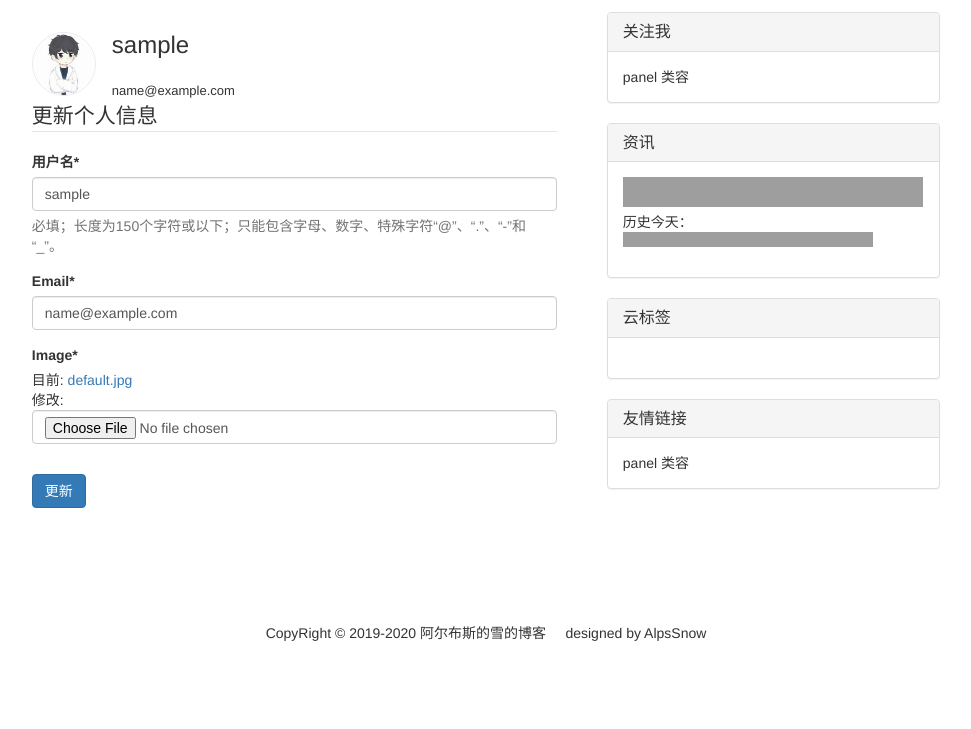
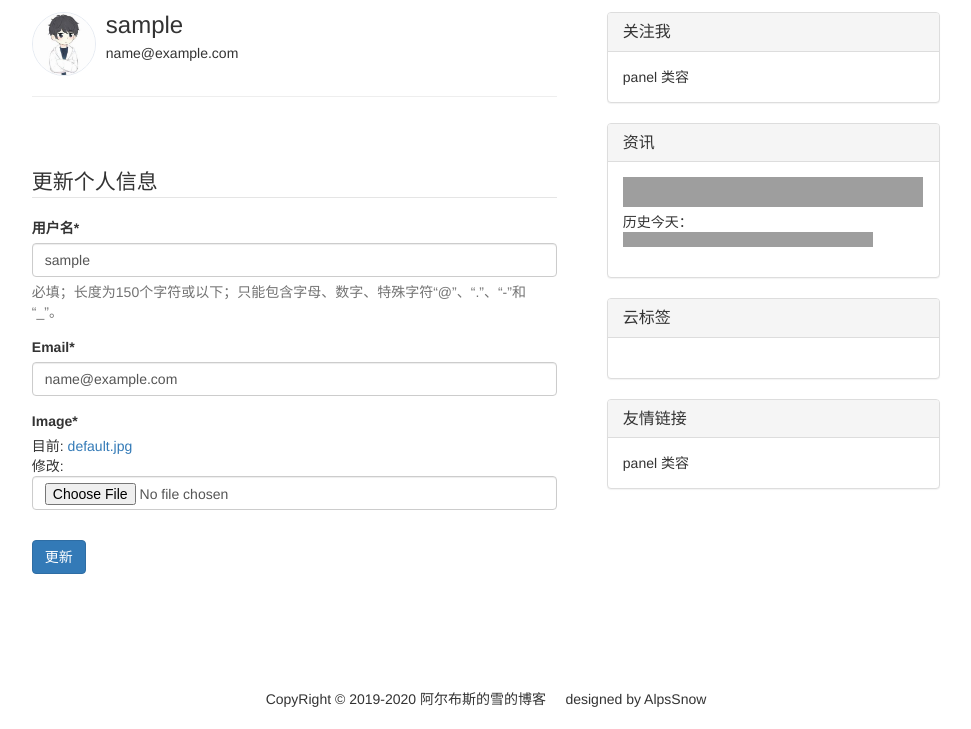
Before and after one commit to AlpsSnow/DjangoBlog, a Django app: page /profile/ in a window 1280 px wide. Shown: the part 78-807 px from the top of the page, without its empty margins (154-1125 px from the left). Before the commit the page ends 719 px from the top, so only its background shows below. Run offline with Django 3.2, Linux system fonts and the light colour scheme; the visitor is signed in with stand-in values (Sample User, id 1); data that the repository does not hold is empty; some libraries are stand-ins or nearby versions; grey boxes are pictures that could not be loaded.

Commit message:
mod: 更新个人信息页面的布局

```diff
--- a/DjangoBlog/static/users/css/users.css
+++ b/DjangoBlog/static/users/css/users.css
@@ -1,8 +1,4 @@
 /* users app*/
-.profile-img{
-    float: left;
-    position: relative;
-}
 .rounded-circle{
    border: 1px solid #e6ebf2;
    border-radius: 50%;
@@ -11,20 +7,6 @@
     width: 64px;
     height: 64px;
 }
-.profile-info{
-    margin-left: 80px;
-    font-size: 13px;
-    word-wrap:break-word;
-
+.update-profile-from{
+    padding-top: 50px;
 }
-.profile-base{
-    overflow: hidden;
-    margin: 12px 0;
-    font-size: 14px;
-    line-height: 1.2;
-}
-.profile-info p{
-    line-height: 1.4;
-    font-size: 13px;
-    margin: 0;
-}
--- a/DjangoBlog/templates/users/profile.html
+++ b/DjangoBlog/templates/users/profile.html
@@ -2,18 +2,20 @@
 {% load crispy_forms_tags%}
 {% block content %}
 <div>
-    <div class="profile">
-        <div class="profile-img">
-            <img class="rounded-circle account-img" src="{{ user.profile.image.url }}" alt="userimage">
+    <div class="media">
+        <div class="media-left">
+            <img class="rounded-circle account-img" src="{{ user.profile.image.url }}" alt="user-image">
         </div>
-        <div class="profile-info">
-            <h3>{{ user.username }}</h3>
-            <div class="profile-base">
+        <div class="media-body">
+            <h3 class="media-heading">{{ user.username }}</h3>
+            <div class="account-base">
                 <!--关注，粉丝，地理信息坐标等-->
             </div>
             <p>{{ user.email }}</p>
         </div>
     </div>
+    <hr>
+    <div class="update-profile-from">
         <!--enctype="multipart/form-data" 确保图片可以被保存到数据库中-->
         <form method="POST" role="form" enctype="multipart/form-data">
             {% csrf_token %}
@@ -27,6 +29,8 @@
                 <button class="btn btn-primary btn-outline-info" 　type="submit">更新</button>
             </div>
         </form>
+    </div>
+
 
 </div>
 {% endblock %}
```
Lines whose indentation alone changed are shown as unchanged.
